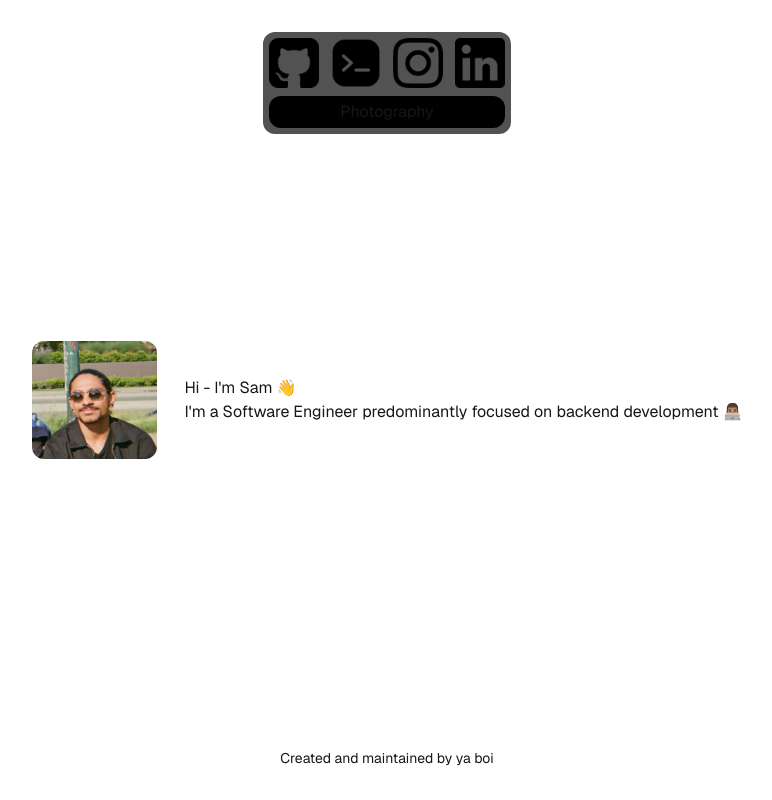
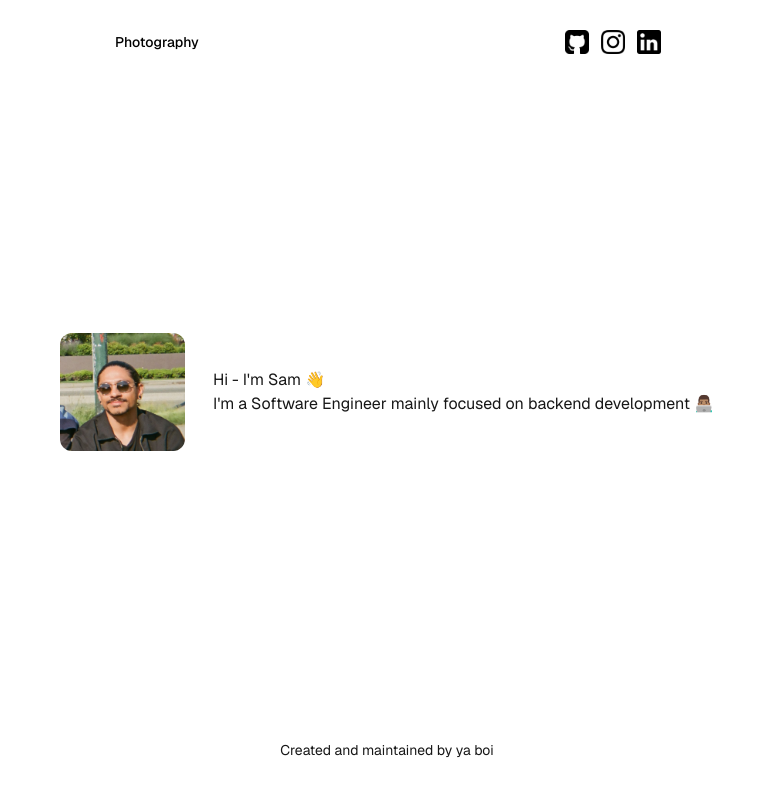
Before and after one commit to SW-418/simple-site, a Next.js app: page / in a window 1280 px wide. Shown: the whole page, without its empty margins (253-1025 px from the left). Built offline with nearby package versions, Linux system fonts and the light colour scheme.

Commit message:
Update formatting and nav bar design (#45)

```diff
--- a/src/app/components/footer.tsx
+++ b/src/app/components/footer.tsx
@@ -1,6 +1,6 @@
 export default function Footer() {
     return (
-        <footer className="flex justify-center text-sm self-end">
+        <footer className="bg-white/5 backdrop-blur-sm px-4 py-2 rounded-lg text-sm w-fit mx-auto">
             Created and maintained by ya boi
         </footer>
     );
--- a/src/app/components/navigation-bar.tsx
+++ b/src/app/components/navigation-bar.tsx
@@ -10,20 +10,21 @@ interface NavigationBarProps {
 
 export default function NavigationBar({ navigatedPage = "/", navigatedPageText = "Home" }: NavigationBarProps) {
     return (
-        <div className="flex flex-row justify-center">
-            <div className="flex flex-col">
-                <div className="bg-neutral-600 p-1.5 rounded-xl">
-                    <div className="flex space-x-3 pb-2">
-                        <ImageButton logo="/gh.png" alt="Github Profile SW-418" url="https://github.com/SW-418" size={50} />
-                        <ImageButton logo="/leetcode.png" alt="Leetcode Profile" url="https://leetcode.com/u/samwells95" size={50} />
-                        <ImageButton logo="/insta.png" alt="Instagram Profile" url="https://www.instagram.com/__sam.wells" size={50} />
-                        <ImageButton logo="/linkedin.png" alt="LinkedIn Profile" url="https://www.linkedin.com/in/sw-418" size={50} />
-                    </div>
-                    <div className="bg-black p-1 rounded-xl flex justify-center hover:bg-neutral-00">
-                        <Link href={navigatedPage}>{navigatedPageText}</Link>
-                    </div>
-                </div>
+        <nav className="bg-white/5 backdrop-blur-sm w-[60%] md:w-[50%] lg:w-[45%] min-w-[340px] rounded-lg mx-auto">
+            <div className="flex items-center justify-between p-2 pl-2 pr-2">
+            <Link
+                href={navigatedPage}
+                className="text-black text-sm bg-white/10 hover:bg-white/15 backdrop-blur-sm px-2 py-1.5 rounded-lg transition-colors font-medium min-w-[90px] text-center"
+            >
+                {navigatedPageText}
+            </Link>
+
+            <div className="flex bg-white/10 rounded-lg gap-3 p-1.5">
+                <ImageButton logo="/gh.png" alt="Github Profile SW-418" url="https://github.com/SW-418" size={24} />
+                <ImageButton logo="/insta.png" alt="Instagram Profile" url="https://www.instagram.com/__sam.wells" size={24} />
+                <ImageButton logo="/linkedin.png" alt="LinkedIn Profile" url="https://www.linkedin.com/in/sw-418" size={24} />
             </div>
-        </div>
-    )
+            </div>
+        </nav>
+    );
 }
--- a/src/app/page.tsx
+++ b/src/app/page.tsx
@@ -4,18 +4,22 @@ import Footer from "@/app/components/footer";
 
 export default function Home() {
   return (
-    <div className="grid grid-cols-1 grid-rows-[1fr_1fr_1fr] min-h-[100dvh] h-[100dvh] font-[family-name:var(--font-geist-sans)] p-8">
-      <NavigationBar navigatedPage="/photography" navigatedPageText="Photography" />
-      <main className="flex flex-col items-center justify-center">
+    <div className="min-h-[100dvh] font-[family-name:var(--font-geist-sans)] flex flex-col">
+      <div className="sticky top-0 z-10 pt-4">
+        <NavigationBar navigatedPage="/photography" navigatedPageText="Photography" />
+      </div>
+      <main className="flex-1 flex items-center justify-center px-10">
           <div className="flex justify-center items-center space-x-7">
               <Image src="/sw.jpg" alt="profile picture" width={125} height={125} className="rounded-xl" />
               <div className="text-sm md:text-base text-left">
                   <h1>Hi - I&apos;m Sam 👋</h1>
-                  <p>I&apos;m a Software Engineer predominantly focused on backend development 👨🏽‍💻</p>
+                  <p>I&apos;m a Software Engineer mainly focused on backend development 👨🏽‍💻</p>
               </div>
           </div>
       </main>
-      <Footer />
+      <div className="p-8 pt-4 flex justify-center">
+        <Footer />
+      </div>
     </div>
   );
 }
--- a/src/app/photography/page.tsx
+++ b/src/app/photography/page.tsx
@@ -4,10 +4,12 @@ import Footer from "../components/footer";
 
 export default function Photography() {
     return (
-        <div className="grid grid-cols-1 grid-rows-[auto_1fr_auto] min-h-[100dvh] font-[family-name:var(--font-geist-sans)] p-8">
-          <NavigationBar />
-          <main>
-              <div className="grid grid-cols-1 sm:grid-cols-2 lg:grid-cols-3 gap-6 py-8">
+        <div className="min-h-[100dvh] font-[family-name:var(--font-geist-sans)] flex flex-col">
+          <div className="sticky top-0 z-10 pt-4">
+            <NavigationBar navigatedPage="/" navigatedPageText="Home" />
+          </div>
+          <main className="flex-1 px-8 py-8">
+              <div className="grid grid-cols-1 sm:grid-cols-2 lg:grid-cols-3 gap-6 max-w-7xl mx-auto">
                 <ImageWithDescription image="/mamab.jpg" description="Mama Bear - Toba Inlet" />
                 <ImageWithDescription image="/eclipse.jpg" description="Lunar Eclipse 2025" />
                 <ImageWithDescription image="/lake.jpg" description="Johnson Lake" />
@@ -22,7 +24,9 @@ export default function Photography() {
                 <ImageWithDescription image="/camp.jpg" description="Backcountry Camp - Lindeman Lake" />
               </div>
           </main>
-          <Footer />
+          <div className="p-8 pt-4 flex justify-center">
+            <Footer />
+          </div>
         </div>
       );
 }
```
